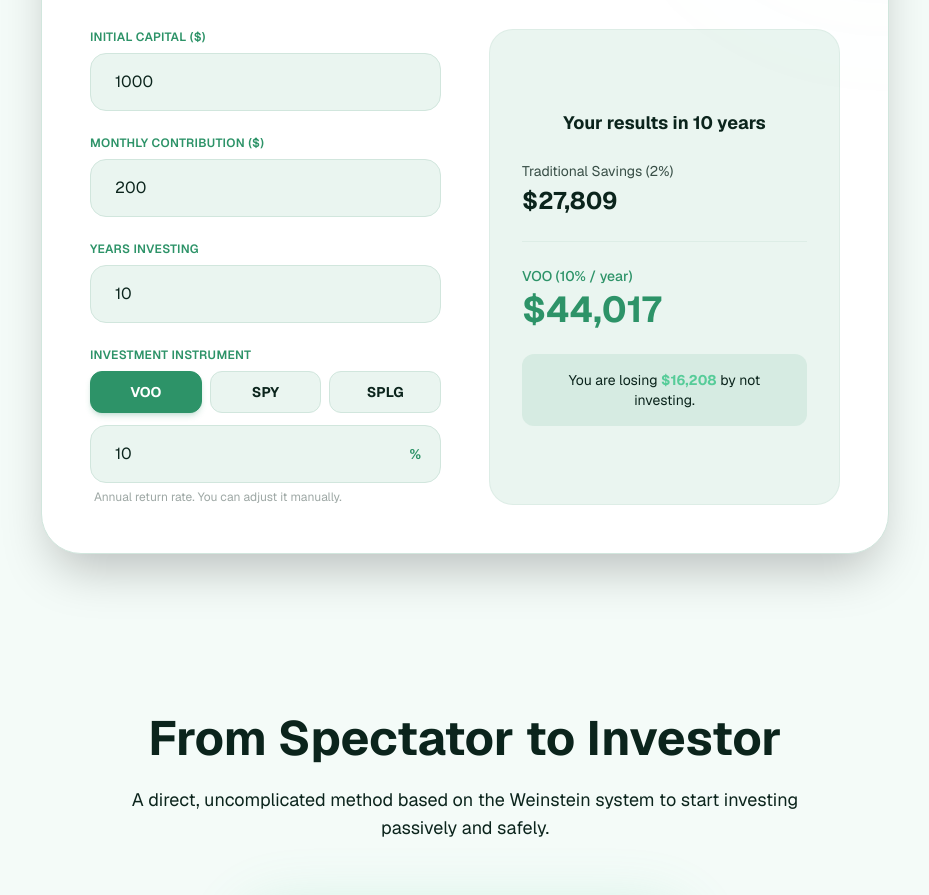
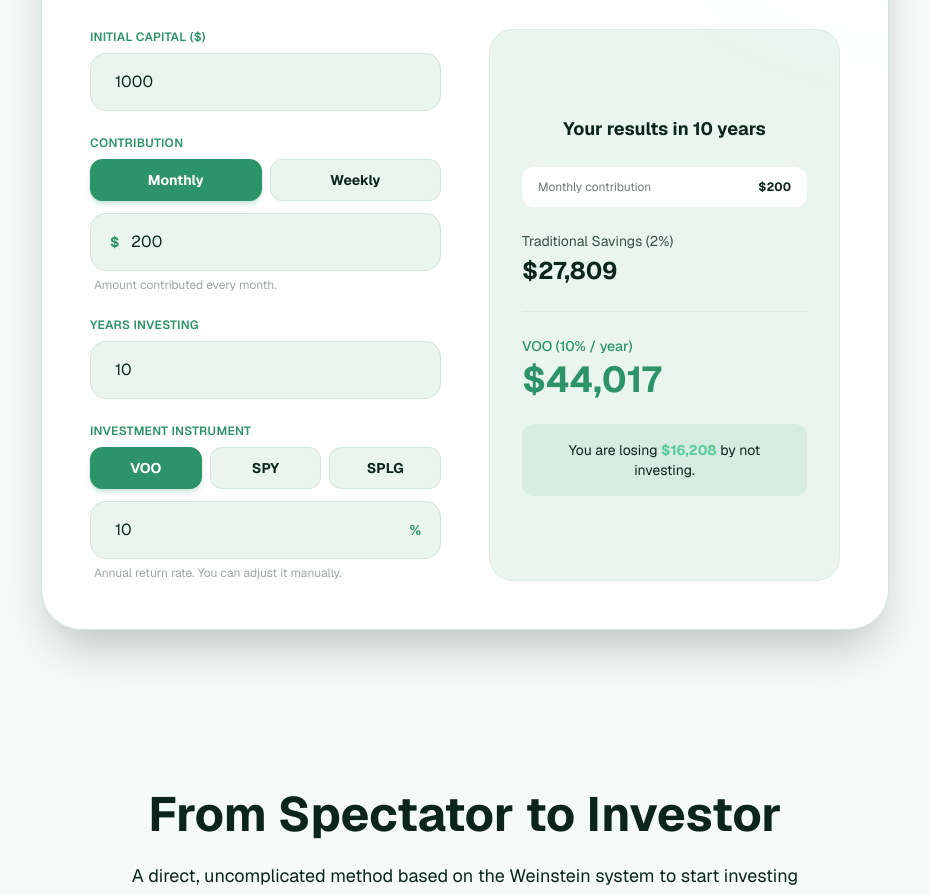
Before and after one commit to aparties/logforinvestorfes, a Next.js app: page / in a window 1280 px wide. Shown: the part 1760-2655 px from the top of the page, without its empty margins (175-1104 px from the left). Built offline with nearby package versions, Linux system fonts and the light colour scheme; no server answers.

Commit message:
feat(calculator): add weekly/monthly contribution toggle with editable amount field

```diff
--- a/src/components/Calculator.tsx
+++ b/src/components/Calculator.tsx
@@ -1,74 +1,92 @@
 "use client";
 
 import { useState } from "react";
-import { Calculator as CalcIcon, ChevronDown } from "lucide-react";
+import { Calculator as CalcIcon } from "lucide-react";
 import { useLanguage } from "@/i18n/LanguageContext";
 
 /** Presets de ETFs con su rendimiento histórico anual estimado */
 const ETF_PRESETS = [
-  { ticker: "VOO", name: "Vanguard S&P 500", rate: 10 },
-  { ticker: "SPY", name: "SPDR S&P 500",     rate: 10 },
-  { ticker: "SPLG", name: "SPDR Portfolio S&P 500", rate: 10 },
+  { ticker: "VOO",  name: "Vanguard S&P 500",          rate: 10 },
+  { ticker: "SPY",  name: "SPDR S&P 500",              rate: 10 },
+  { ticker: "SPLG", name: "SPDR Portfolio S&P 500",    rate: 10 },
 ] as const;
 
 type EtfTicker = (typeof ETF_PRESETS)[number]["ticker"];
+type ContribFreq = "monthly" | "weekly";
 
 /**
  * Calculadora interactiva para mostrar la diferencia entre el ahorro
  * tradicional y la inversión a largo plazo utilizando interés compuesto.
- * Permite seleccionar el ETF de referencia y editar el % anual.
- * @returns {JSX.Element} El componente de la calculadora.
+ * Permite seleccionar el ETF, editar el % anual y elegir frecuencia de aporte.
  */
 export const Calculator = () => {
   const { t } = useLanguage();
+
   const [initialAmount, setInitialAmount] = useState<number>(1000);
-  const [monthlyContribution, setMonthlyContribution] = useState<number>(200);
+  const [contribution, setContribution] = useState<number>(200);
+  const [freq, setFreq] = useState<ContribFreq>("monthly");
   const [years, setYears] = useState<number>(10);
-
-  // Estado del selector de ETF y la tasa editable
   const [selectedTicker, setSelectedTicker] = useState<EtfTicker>("VOO");
   const [investmentRatePct, setInvestmentRatePct] = useState<number>(10);
 
-  // Rendimiento tradicional (banco ~2%) vs el ETF seleccionado
   const traditionalRate = 0.02;
   const investmentRate = investmentRatePct / 100;
 
-  const calculateFutureValue = (rate: number) => {
+  /**
+   * Calcula el valor futuro con interés compuesto.
+   * Acepta aportes mensuales o semanales.
+   * Los aportes semanales se convierten a mensual equivalente: contrib × (52/12).
+   */
+  const calculateFutureValue = (rate: number): number => {
+    const monthlyContrib =
+      freq === "weekly" ? contribution * (52 / 12) : contribution;
+
     let total = initialAmount;
     for (let i = 0; i < years * 12; i++) {
-      total += monthlyContribution;
+      total += monthlyContrib;
       total *= 1 + rate / 12;
     }
     return Math.round(total);
   };
 
   const traditionalValue = calculateFutureValue(traditionalRate);
-  const investmentValue = calculateFutureValue(investmentRate);
-  const difference = investmentValue - traditionalValue;
+  const investmentValue  = calculateFutureValue(investmentRate);
+  const difference       = investmentValue - traditionalValue;
 
-  /** Al seleccionar un ETF, precarga la tasa del preset */
+  /** Al seleccionar un ETF precarga su tasa */
   const handleEtfSelect = (ticker: EtfTicker) => {
     setSelectedTicker(ticker);
     const preset = ETF_PRESETS.find((e) => e.ticker === ticker);
     if (preset) setInvestmentRatePct(preset.rate);
   };
 
+  const inputClass =
+    "w-full bg-pch-input border border-pch-border rounded-2xl px-6 py-4 text-foreground dark:text-white focus:outline-none focus:border-pch-primary transition-colors";
+
+  const pillActive   = "bg-pch-primary text-white dark:text-[#0b241c] border-pch-primary shadow-md shadow-pch-primary/20";
+  const pillInactive = "bg-pch-input border-pch-border text-foreground dark:text-white hover:border-pch-primary/50";
+
   return (
     <section id="calculator" className="py-20 px-6 max-w-4xl mx-auto w-full">
       <div className="bg-pch-card border border-pch-border rounded-[40px] p-6 md:p-12 shadow-2xl relative overflow-hidden">
         <div className="absolute -top-40 -right-40 w-80 h-80 bg-pch-secondary/5 rounded-full blur-[100px]" />
 
+        {/* Título */}
         <div className="flex flex-col items-center text-center mb-10">
           <div className="w-16 h-16 rounded-full bg-pch-primary/10 flex items-center justify-center mb-6">
             <CalcIcon className="w-8 h-8 text-pch-primary" />
           </div>
-          <h2 className="text-3xl font-bold text-foreground dark:text-white mb-2">{t.calculator.title}</h2>
+          <h2 className="text-3xl font-bold text-foreground dark:text-white mb-2">
+            {t.calculator.title}
+          </h2>
           <p className="text-foreground">{t.calculator.subtitle}</p>
         </div>
 
         <div className="grid md:grid-cols-2 gap-12 items-start">
           {/* ── Columna izquierda: inputs ── */}
           <div className="space-y-6">
+
+            {/* Capital inicial */}
             <div>
               <label className="block text-xs font-semibold text-pch-primary mb-2 uppercase tracking-wide">
                 {t.calculator.label_initial}
@@ -77,22 +95,57 @@ export const Calculator = () => {
                 type="number"
                 value={initialAmount}
                 onChange={(e) => setInitialAmount(Number(e.target.value))}
-                className="w-full bg-pch-input border border-pch-border rounded-2xl px-6 py-4 text-foreground dark:text-white focus:outline-none focus:border-pch-primary transition-colors"
+                className={inputClass}
               />
             </div>
 
+            {/* Frecuencia de aporte + monto */}
             <div>
+              {/* Toggle mensual / semanal */}
               <label className="block text-xs font-semibold text-pch-primary mb-2 uppercase tracking-wide">
-                {t.calculator.label_monthly}
+                {t.calculator.label_contribution}
               </label>
-              <input
-                type="number"
-                value={monthlyContribution}
-                onChange={(e) => setMonthlyContribution(Number(e.target.value))}
-                className="w-full bg-pch-input border border-pch-border rounded-2xl px-6 py-4 text-foreground dark:text-white focus:outline-none focus:border-pch-primary transition-colors"
-              />
+              <div className="flex gap-2 mb-3">
+                <button
+                  onClick={() => setFreq("monthly")}
+                  className={`flex-1 py-2.5 rounded-xl text-sm font-bold border transition-all ${
+                    freq === "monthly" ? pillActive : pillInactive
+                  }`}
+                >
+                  {t.calculator.freq_monthly}
+                </button>
+                <button
+                  onClick={() => setFreq("weekly")}
+                  className={`flex-1 py-2.5 rounded-xl text-sm font-bold border transition-all ${
+                    freq === "weekly" ? pillActive : pillInactive
+                  }`}
+                >
+                  {t.calculator.freq_weekly}
+                </button>
+              </div>
+
+              {/* Monto editable */}
+              <div className="relative">
+                <span className="absolute left-5 top-1/2 -translate-y-1/2 text-pch-primary font-bold text-sm pointer-events-none">
+                  $
+                </span>
+                <input
+                  type="number"
+                  min={0}
+                  step={1}
+                  value={contribution}
+                  onChange={(e) => setContribution(Number(e.target.value))}
+                  className="w-full bg-pch-input border border-pch-border rounded-2xl pl-10 pr-6 py-4 text-foreground dark:text-white focus:outline-none focus:border-pch-primary transition-colors"
+                />
+              </div>
+              <p className="text-xs text-foreground/40 mt-1.5 pl-1">
+                {freq === "weekly"
+                  ? t.calculator.freq_weekly_hint
+                  : t.calculator.freq_monthly_hint}
+              </p>
             </div>
 
+            {/* Años */}
             <div>
               <label className="block text-xs font-semibold text-pch-primary mb-2 uppercase tracking-wide">
                 {t.calculator.label_years}
@@ -101,17 +154,16 @@ export const Calculator = () => {
                 type="number"
                 value={years}
                 onChange={(e) => setYears(Number(e.target.value))}
-                className="w-full bg-pch-input border border-pch-border rounded-2xl px-6 py-4 text-foreground dark:text-white focus:outline-none focus:border-pch-primary transition-colors"
+                className={inputClass}
               />
             </div>
 
-            {/* ── Selector de ETF + % editable ── */}
+            {/* Instrumento + % anual editable */}
             <div>
               <label className="block text-xs font-semibold text-pch-primary mb-2 uppercase tracking-wide">
                 {t.calculator.label_instrument}
               </label>
 
-              {/* Botones de selección de ETF */}
               <div className="flex gap-2 mb-3">
                 {ETF_PRESETS.map((etf) => (
                   <button
@@ -119,9 +171,7 @@ export const Calculator = () => {
                     onClick={() => handleEtfSelect(etf.ticker)}
                     title={etf.name}
                     className={`flex-1 py-2.5 rounded-xl text-sm font-bold border transition-all ${
-                      selectedTicker === etf.ticker
-                        ? "bg-pch-primary text-white dark:text-[#0b241c] border-pch-primary shadow-md shadow-pch-primary/20"
-                        : "bg-pch-input border-pch-border text-foreground dark:text-white hover:border-pch-primary/50"
+                      selectedTicker === etf.ticker ? pillActive : pillInactive
                     }`}
                   >
                     {etf.ticker}
@@ -129,7 +179,6 @@ export const Calculator = () => {
                 ))}
               </div>
 
-              {/* Campo % anual editable */}
               <div className="relative">
                 <input
                   type="number"
@@ -137,9 +186,7 @@ export const Calculator = () => {
                   max={50}
                   step={0.1}
                   value={investmentRatePct}
-                  onChange={(e) => {
-                    setInvestmentRatePct(Number(e.target.value));
-                  }}
+                  onChange={(e) => setInvestmentRatePct(Number(e.target.value))}
                   className="w-full bg-pch-input border border-pch-border rounded-2xl px-6 py-4 pr-12 text-foreground dark:text-white focus:outline-none focus:border-pch-primary transition-colors"
                 />
                 <span className="absolute right-5 top-1/2 -translate-y-1/2 text-pch-primary font-bold text-sm pointer-events-none">
@@ -158,9 +205,24 @@ export const Calculator = () => {
               {t.calculator.results_title.replace("{years}", years.toString())}
             </h3>
 
+            {/* Resumen de aporte */}
+            <div className="bg-pch-card rounded-xl px-4 py-3 mb-6 flex items-center justify-between text-xs text-foreground/60">
+              <span>
+                {freq === "weekly"
+                  ? t.calculator.freq_weekly
+                  : t.calculator.freq_monthly}{" "}
+                {t.calculator.contribution_label}
+              </span>
+              <span className="font-bold text-foreground dark:text-white">
+                ${contribution.toLocaleString()}
+              </span>
+            </div>
+
             <div className="space-y-6">
               <div>
-                <p className="text-sm text-foreground/80 mb-1">{t.calculator.savings}</p>
+                <p className="text-sm text-foreground/80 mb-1">
+                  {t.calculator.savings}
+                </p>
                 <p className="text-2xl font-bold text-foreground dark:text-white">
                   ${traditionalValue.toLocaleString()}
                 </p>
--- a/src/i18n/dictionaries.ts
+++ b/src/i18n/dictionaries.ts
@@ -29,7 +29,12 @@ export const dictionaries = {
       title: "Validation Calculator",
       subtitle: "Discover the cost of NOT investing long-term.",
       label_initial: "Initial Capital ($)",
-      label_monthly: "Monthly Contribution ($)",
+      label_contribution: "Contribution",
+      freq_monthly: "Monthly",
+      freq_weekly: "Weekly",
+      freq_monthly_hint: "Amount contributed every month.",
+      freq_weekly_hint: "Amount contributed every week. Converted to monthly equivalent automatically.",
+      contribution_label: "contribution",
       label_years: "Years investing",
       results_title: "Your results in {years} years",
       savings: "Traditional Savings (2%)",
@@ -93,7 +98,12 @@ export const dictionaries = {
       title: "Calculadora de Validación",
       subtitle: "Descubre el costo de NO invertir a largo plazo.",
       label_initial: "Capital Inicial ($)",
-      label_monthly: "Aporte Mensual ($)",
+      label_contribution: "Aporte",
+      freq_monthly: "Mensual",
+      freq_weekly: "Semanal",
+      freq_monthly_hint: "Monto aportado cada mes.",
+      freq_weekly_hint: "Monto aportado cada semana. Se convierte a equivalente mensual automáticamente.",
+      contribution_label: "aporte",
       label_years: "Años invirtiendo",
       results_title: "Tus resultados en {years} años",
       savings: "Ahorro Tradicional (2%)",
```
